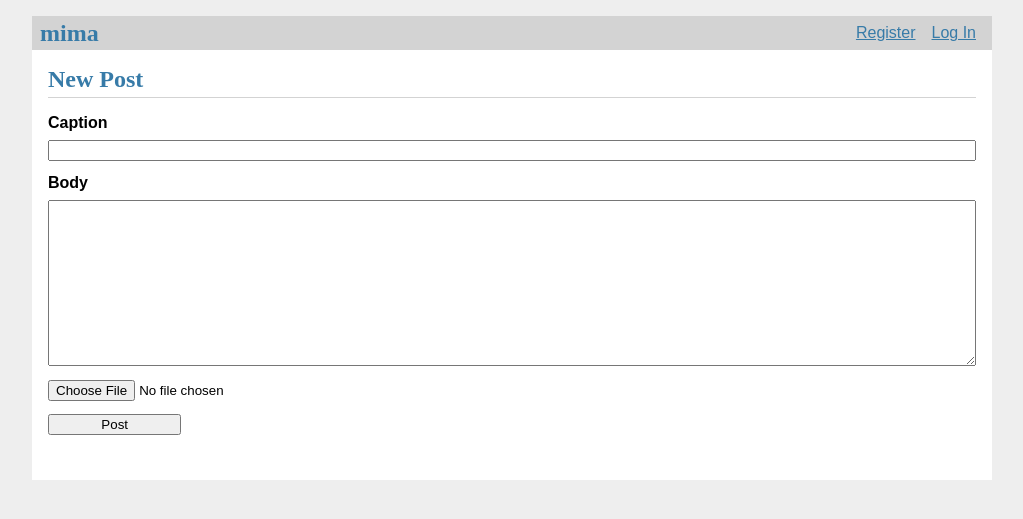
After one commit to Bhupesh-V/mima, a Flask app: template templates/post/create.html in a window 1280 px wide. The commit adds this page. Shown: the top 519 px of the page, without its empty margins (128-1151 px from the left). Run offline with Flask 2, Linux system fonts and the light colour scheme; the template is opened without the code that fills it, so the values that code supplies are empty; parts of the project's set-up code (start-up, migrations or seed data) failed here and were passed over.

Commit message:
add file post views

```diff
--- a/app.py
+++ b/app.py
@@ -1,11 +1,18 @@
 from flask import Flask
 import os, secrets
-from . import db, auth
+from . import db, auth, post
 
 app = Flask(__name__, instance_relative_config=True)
-# print(app.instance_path)
+
 app.register_blueprint(auth.bp)
+app.register_blueprint(post.bp)
+app.add_url_rule("/", endpoint="index")
+
 app.secret_key = secrets.token_urlsafe(16)
+
+# 16 mb max size
+app.config["MAX_CONTENT_LENGTH"] = 16 * 1024 * 1024
+app.config["UPLOAD_FOLDER"] = os.path.join(app.root_path, "/media")
 app.config["DATABASE"] = os.path.join(app.root_path, "mima.sqlite")
 
 db.init_app(app)
--- /dev/null
+++ b/static/style.css
@@ -0,0 +1,26 @@
+html { font-family: sans-serif; background: #eee; padding: 1rem; }
+body { max-width: 960px; margin: 0 auto; background: white; }
+h1 { font-family: serif; color: #377ba8; margin: 1rem 0; }
+a { color: #377ba8; }
+hr { border: none; border-top: 1px solid lightgray; }
+nav { background: lightgray; display: flex; align-items: center; padding: 0 0.5rem; }
+nav h1 { flex: auto; margin: 0; }
+nav h1 a { text-decoration: none; padding: 0.25rem 0.5rem; }
+nav ul  { display: flex; list-style: none; margin: 0; padding: 0; }
+nav ul li a, nav ul li span, header .action { display: block; padding: 0.5rem; }
+.content { padding: 0 1rem 1rem; }
+.content > header { border-bottom: 1px solid lightgray; display: flex; align-items: flex-end; }
+.content > header h1 { flex: auto; margin: 1rem 0 0.25rem 0; }
+.flash { margin: 1em 0; padding: 1em; background: #cae6f6; border: 1px solid #377ba8; }
+.post > header { display: flex; align-items: flex-end; font-size: 0.85em; }
+.post > header > div:first-of-type { flex: auto; }
+.post > header h1 { font-size: 1.5em; margin-bottom: 0; }
+.post .about { color: slategray; font-style: italic; }
+.post .body { white-space: pre-line; }
+.content:last-child { margin-bottom: 0; }
+.content form { margin: 1em 0; display: flex; flex-direction: column; }
+.content label { font-weight: bold; margin-bottom: 0.5em; }
+.content input, .content textarea { margin-bottom: 1em; }
+.content textarea { min-height: 12em; resize: vertical; }
+input.danger { color: #cc2f2e; }
+input[type=submit] { align-self: start; min-width: 10em; }
--- a/templates/base.html
+++ b/templates/base.html
@@ -1,8 +1,8 @@
 <!doctype html>
-<title>{% block title %}{% endblock %} - Flaskr</title>
+<title>{% block title %}{% endblock %} - mima</title>
 <link rel="stylesheet" href="{{ url_for('static', filename='style.css') }}">
 <nav>
-  <h1>Flaskr</h1>
+        <h1>mima</h1>
         <ul>
                 {% if g.user %}
                 <li><span>{{ g.user['username'] }}</span>
--- /dev/null
+++ b/templates/post/create.html
@@ -0,0 +1,16 @@
+{% extends 'base.html' %}
+
+{% block header %}
+<h1>{% block title %}New Post{% endblock %}</h1>
+{% endblock %}
+
+{% block content %}
+<form method="post" enctype = "multipart/form-data">
+  <label for="title">Caption</label>
+  <input name="caption" id="caption" value="{{ request.form['caption'] }}" required>
+  <label for="body">Body</label>
+  <textarea name="body" id="body">{{ request.form['body'] }}</textarea>
+  <input type = "file" name = "file"/>
+  <input type="submit" value="Post">
+</form>
+{% endblock %}
```
Also changed, not shown: auth.py (+11 -0 lines), post.py (added, +56 -0 lines), templates/post/index.html (added, +28 -0 lines), store.py (added), 1 other file. Lines whose indentation alone changed are shown as unchanged.
